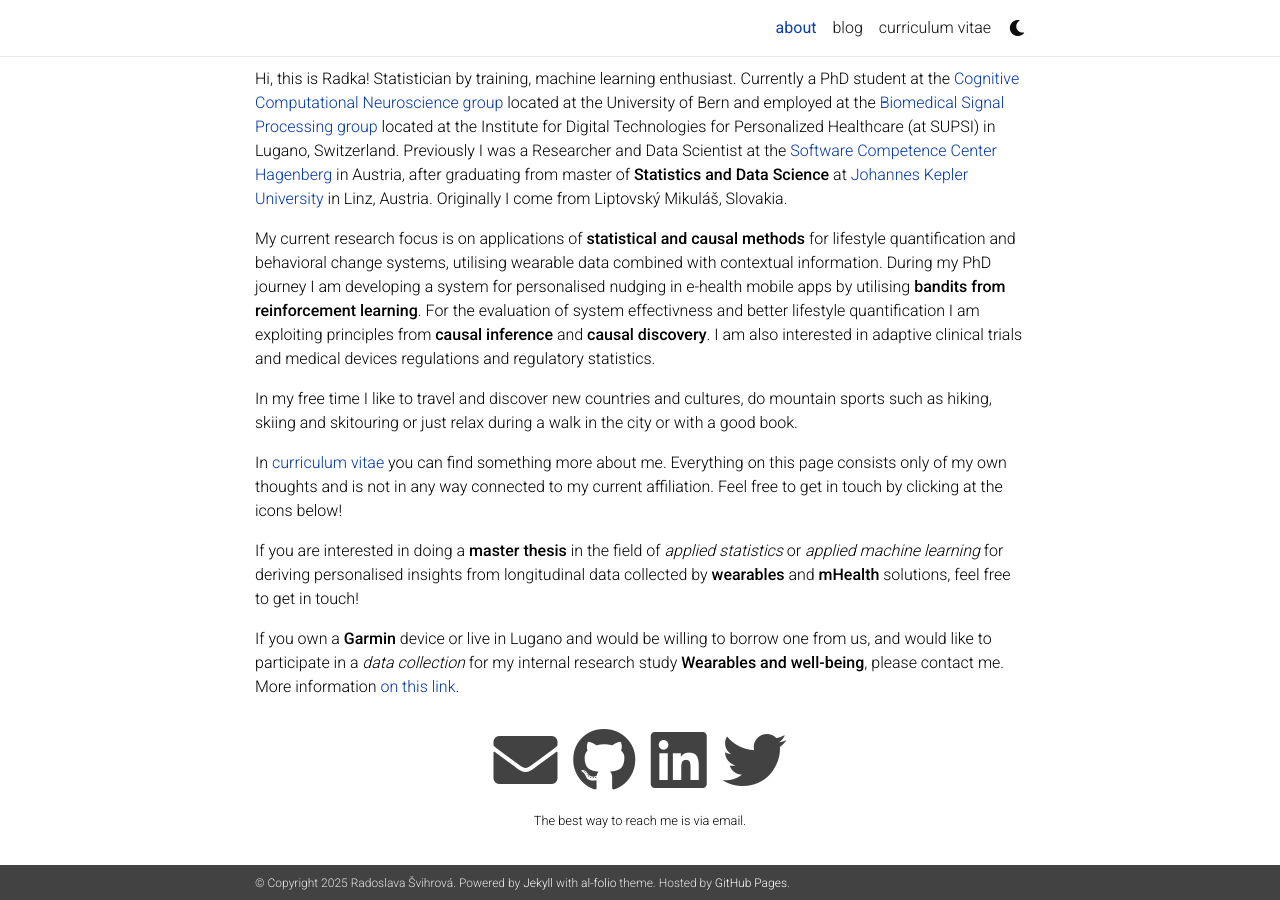
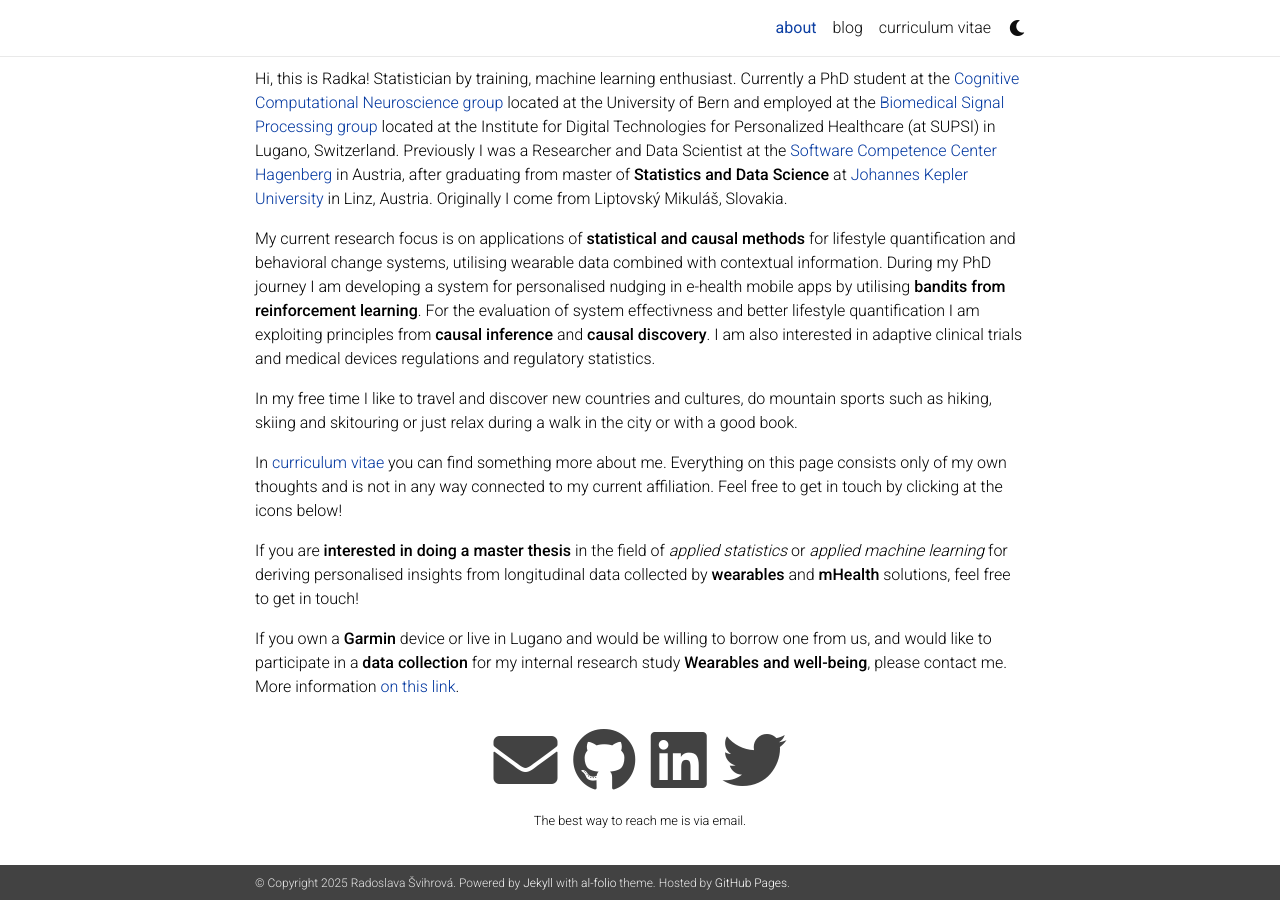
Before and after one commit to RadoslavaS/RadoslavaS.github.io, a Jekyll site: the page built from _pages/about.md, in a window 1280 px wide and 900 px high, scrolled down 601 px. Built offline with Jekyll 4.4.1, drawn with Linux system fonts in a browser that asks for light colours; nearby versions of some CDN libraries; a style sheet for code colours, icons or effects is not loaded.

Commit message:
formating

```diff
--- a/_pages/about.md
+++ b/_pages/about.md
@@ -34,6 +34,6 @@ Everything on this page consists only of my own thoughts and is not in any
 way connected to my current affiliation. Feel free to get in touch by clicking
 at the icons below!
 
-If you are interested in doing a **master thesis** in the field of *applied statistics* or *applied machine learning* for deriving personalised insights from longitudinal data collected by **wearables** and **mHealth** solutions, feel free to get in touch!
+If you are **interested in doing a master thesis** in the field of *applied statistics* or *applied machine learning* for deriving personalised insights from longitudinal data collected by **wearables** and **mHealth** solutions, feel free to get in touch!
 
-If you own a **Garmin** device or live in Lugano and would be willing to borrow one from us, and would like to participate in a *data collection* for my internal research study **Wearables and well-being**, please contact me. More information [on this link](https://docs.google.com/document/d/1YDw9lGH0aDt4WNMcH8VgFXD6KM10ytLV/edit?usp=sharing&ouid=100026897104344956854&rtpof=true&sd=true).
+If you own a **Garmin** device or live in Lugano and would be willing to borrow one from us, and would like to participate in a **data collection** for my internal research study **Wearables and well-being**, please contact me. More information [on this link](https://docs.google.com/document/d/1YDw9lGH0aDt4WNMcH8VgFXD6KM10ytLV/edit?usp=sharing&ouid=100026897104344956854&rtpof=true&sd=true).
```
